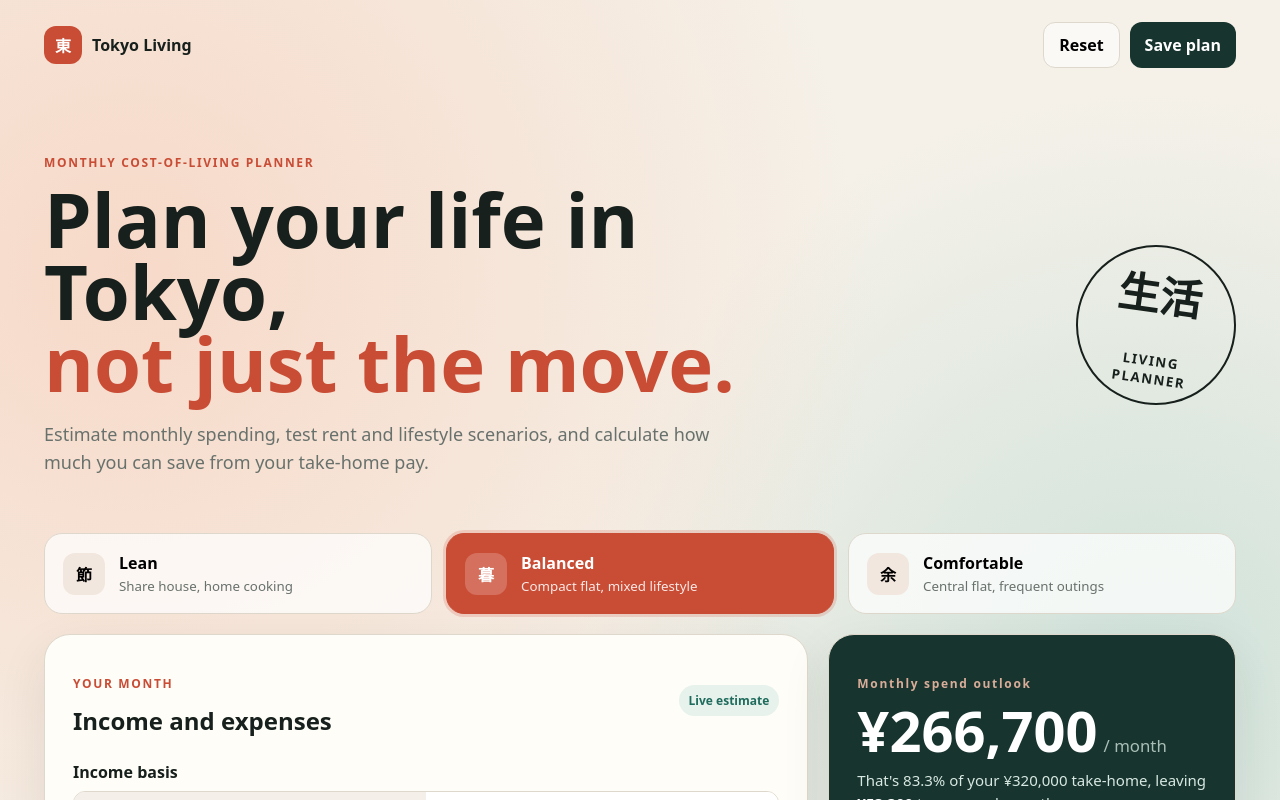
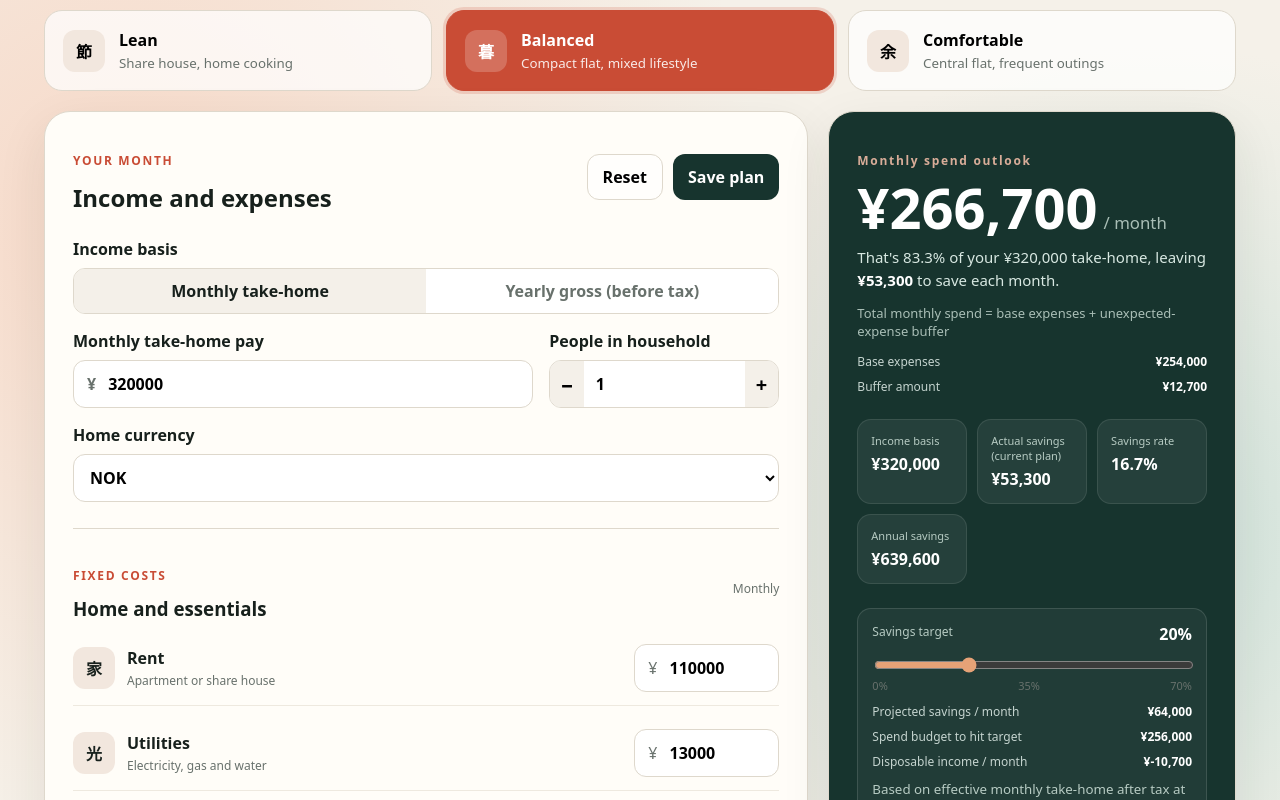
Before and after one commit to dewald-els/svelte-expenses-calculator, a Svelte app: page / in a window 1280 px wide. Shown: the top 800 px of the page. Built offline with nearby package versions, Linux system fonts and the light colour scheme.

Commit message:
remove header

```diff
--- a/src/App.svelte
+++ b/src/App.svelte
@@ -175,36 +175,7 @@
   }
 </script>
 
-<header class="site-header">
-  <a class="brand" href="/">
-    <span class="brand-mark">東</span>
-    <span>Tokyo Living</span>
-  </a>
-  <div class="header-actions">
-    <button class="ghost-button" type="button" onclick={resetPlan}>Reset</button
-    >
-    <button class="primary-button" type="button" onclick={savePlan}
-      >Save plan</button
-    >
-  </div>
-</header>
-
 <main class="app-shell">
-  <section class="hero">
-    <div>
-      <div class="eyebrow">MONTHLY COST-OF-LIVING PLANNER</div>
-      <h1>Plan your life in Tokyo,<br /><span>not just the move.</span></h1>
-      <p>
-        Estimate monthly spending, test rent and lifestyle scenarios, and
-        calculate how much you can save from your take-home pay.
-      </p>
-    </div>
-    <div class="hero-stamp">
-      <span>生活</span>
-      <small>LIVING<br />PLANNER</small>
-    </div>
-  </section>
-
   <section class="preset-row" aria-label="Lifestyle presets">
     {#each presetOptions as preset (preset.name)}
       <button
@@ -228,7 +199,10 @@
           <p class="section-kicker">YOUR MONTH</p>
           <h2>Income and expenses</h2>
         </div>
-        <span class="status-pill">{saveStatus}</span>
+        <div class="header-actions">
+          <button class="ghost-button" type="button" onclick={resetPlan}>Reset</button>
+          <button class="primary-button" type="button" onclick={savePlan}>Save plan</button>
+        </div>
       </div>
 
       <div class="form-grid">
```
